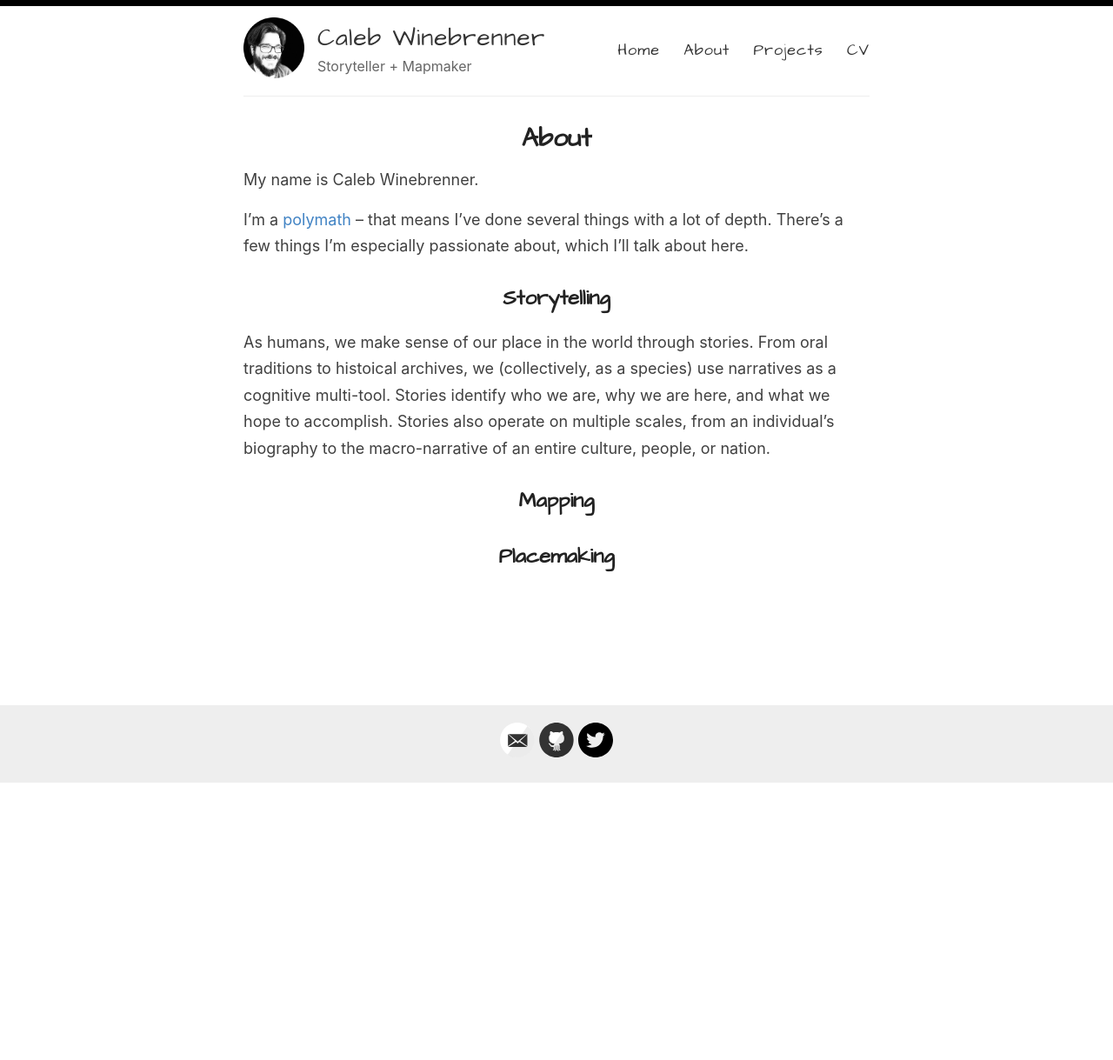
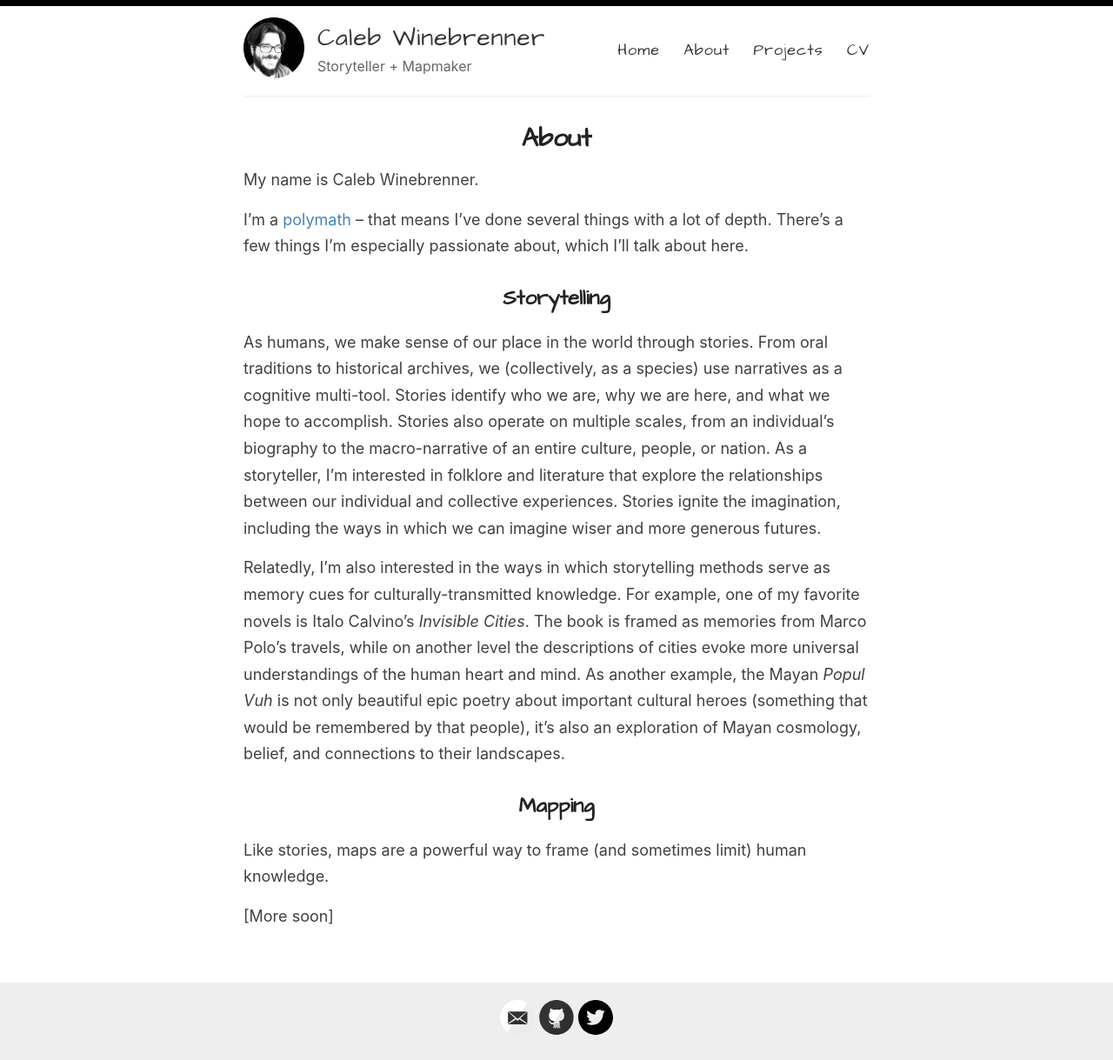
Before and after one commit to mappist/mappist.github.io, a Jekyll site: the page built from _pages/about.md, in a window 1280 px wide. Shown: the whole page at 87% size. Built offline with Jekyll 4.4.1, drawn with Linux system fonts in a browser that asks for light colours; before the commit the page ends 901 px from its top, so only the background shows below that.

Commit message:
Update about.md

```diff
--- a/_pages/about.md
+++ b/_pages/about.md
@@ -10,11 +10,12 @@ I'm a [polymath](https://en.wikipedia.org/wiki/Polymath) -- that means I've done
 
 ## Storytelling
 
-As humans, we make sense of our place in the world through stories. From oral traditions to histoical archives, we (collectively, as a species) use narratives as a cognitive multi-tool. Stories identify who we are, why we are here, and what we hope to accomplish. Stories also operate on multiple scales, from an individual's biography to the macro-narrative of an entire culture, people, or nation.
+As humans, we make sense of our place in the world through stories. From oral traditions to historical archives, we (collectively, as a species) use narratives as a cognitive multi-tool. Stories identify who we are, why we are here, and what we hope to accomplish. Stories also operate on multiple scales, from an individual's biography to the macro-narrative of an entire culture, people, or nation. As a storyteller, I'm interested in folklore and literature that explore the relationships between our individual and collective experiences. Stories ignite the imagination, including the ways in which we can imagine wiser and more generous futures.
 
+Relatedly, I'm also interested in the ways in which storytelling methods serve as memory cues for culturally-transmitted knowledge. For example, one of my favorite novels is Italo Calvino's _Invisible Cities_. The book is framed as memories from Marco Polo's travels, while on another level the descriptions of cities evoke more universal understandings of the human heart and mind. As another example, the Mayan _Popul Vuh_ is not only beautiful epic poetry about important cultural heroes (something that would be remembered by that people), it's also an exploration of Mayan cosmology, belief, and connections to their landscapes.
 
 ## Mapping
 
+Like stories, maps are a powerful way to frame (and sometimes limit) human knowledge.
 
-
-## Placemaking
+[More soon]
```
